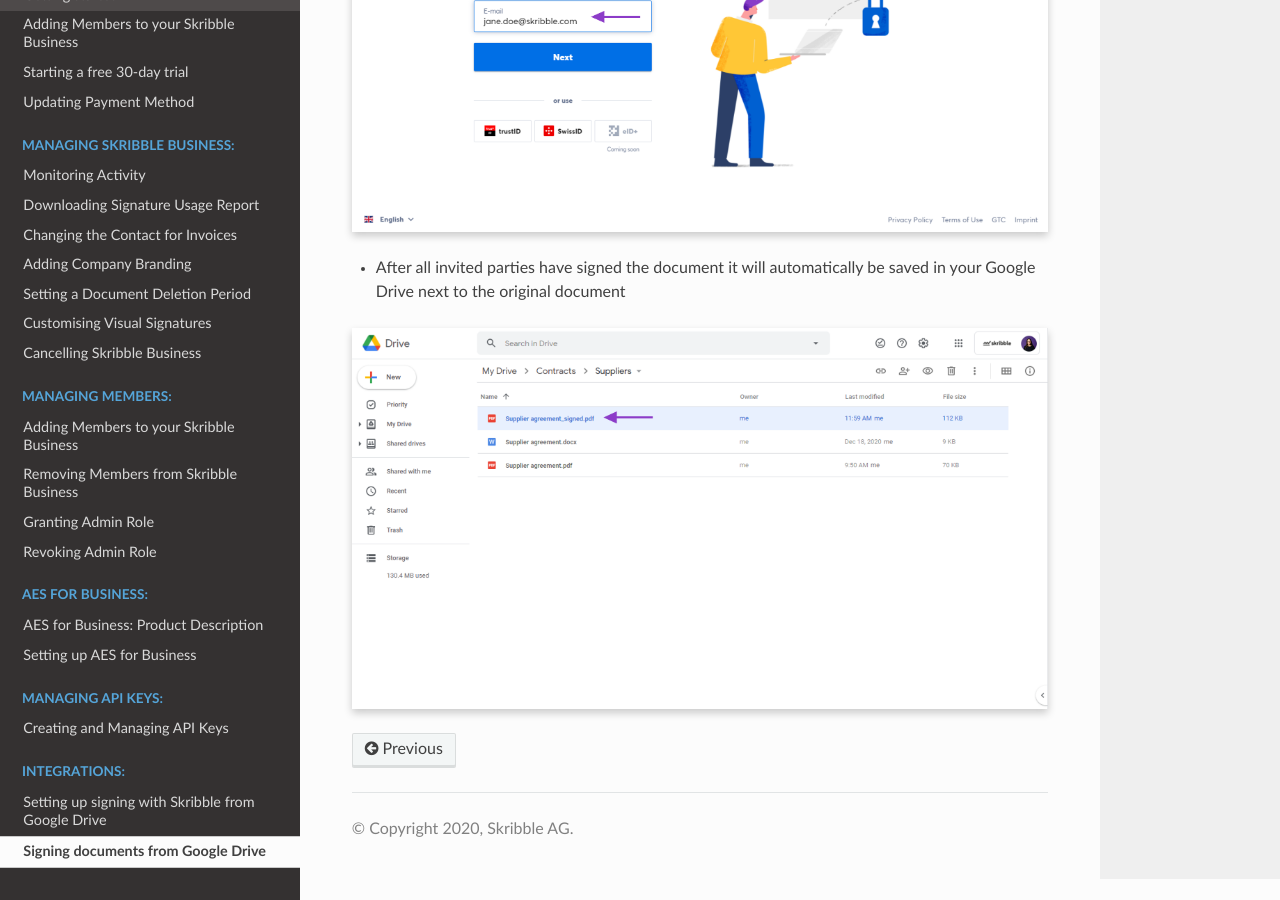
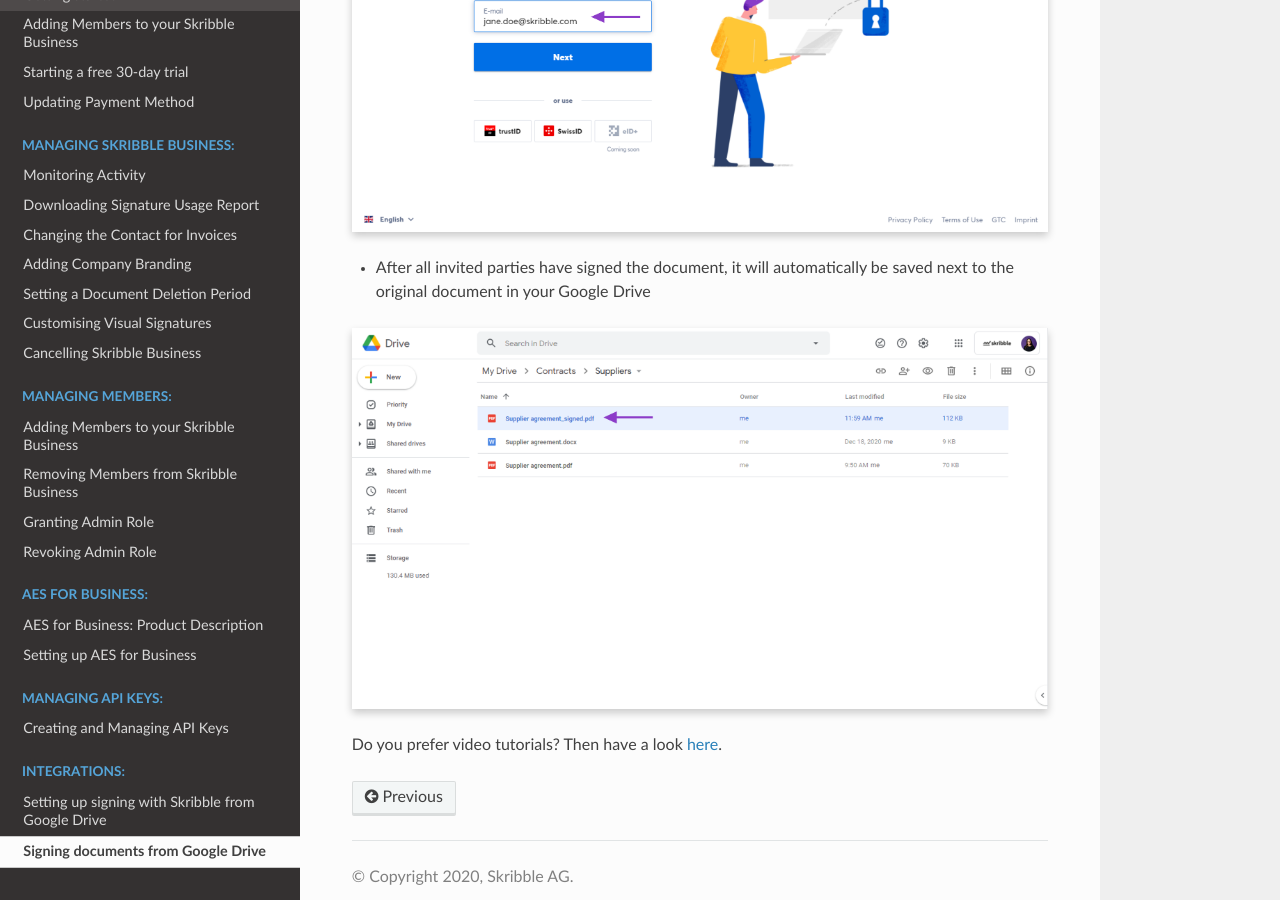
Before and after one commit to matthieu-bt/business-guide, a Sphinx documentation site: the page built from source/integrations/signgoogle.rst, in a window 1280 px wide and 900 px high, scrolled down 1629 px. Built offline with Sphinx 7.4.7 and the Read the Docs theme 2.0.0, drawn with Linux system fonts in a browser that asks for light colours; some of the changed text lies outside the part shown.

Commit message:
Link to a video tutorial added

```diff
--- a/source/integrations/signgoogle.rst
+++ b/source/integrations/signgoogle.rst
@@ -41,9 +41,14 @@
     :class: with-shadow
 
 
-- After all invited parties have signed the document it will automatically be saved in your Google Drive next to the original document
+- After all invited parties have signed the document, it will automatically be saved next to the original document in your Google Drive
 
 
 .. image:: 7_signed_document_folder.png
     :alt: pointer to menu button
     :class: with-shadow
+
+
+Do you prefer video tutorials? Then have a look `here`_.
+
+.. _here: https://youtu.be/zKqAU9ke46I
```
Also changed, not shown: other parts of source/integrations/signgoogle.rst (+1 -1 lines).
